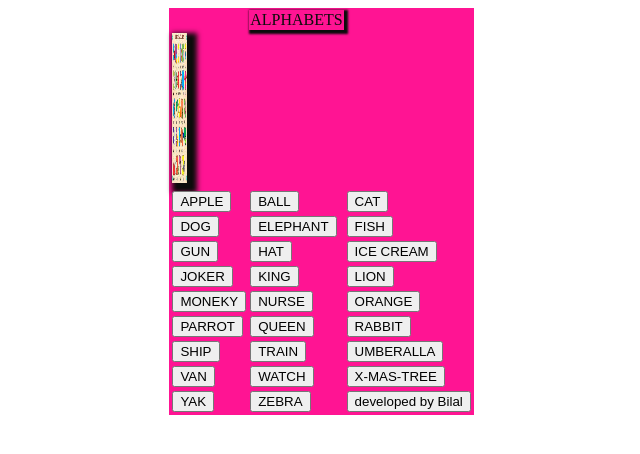
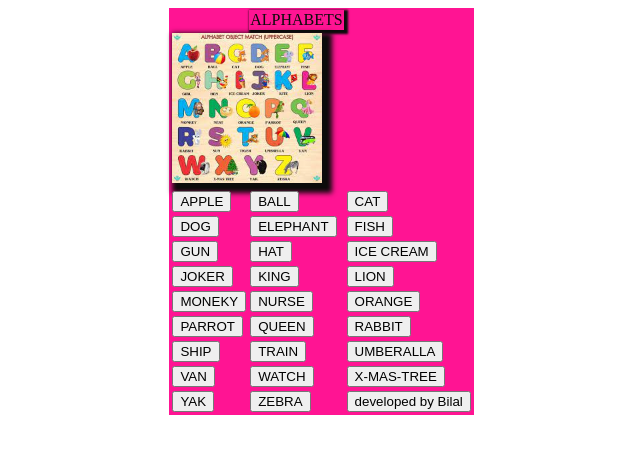
Before and after one commit to Mdloothbilal/ALPHABETS, a plain HTML site: page index.html in a window 1280 px wide. Shown: the whole page, without its empty margins (281-921 px from the left). Drawn offline with Linux system fonts and the light colour scheme.

Commit message:
Update index.html

```diff
--- a/index.html
+++ b/index.html
@@ -37,7 +37,7 @@
             <td></td>
         </tr>
         <tr>
-            <td colspan="3"><img style="box-shadow: 5px 5px 5px 5px;" id="1" src="alphabets.jpg" height="150" width="15 0"></td>
+            <td colspan="3"><img style="box-shadow: 5px 5px 5px 5px;" id="1" src="alphabets.jpg" height="150" width="150"></td>
 
         </tr>
         <tr>
```
